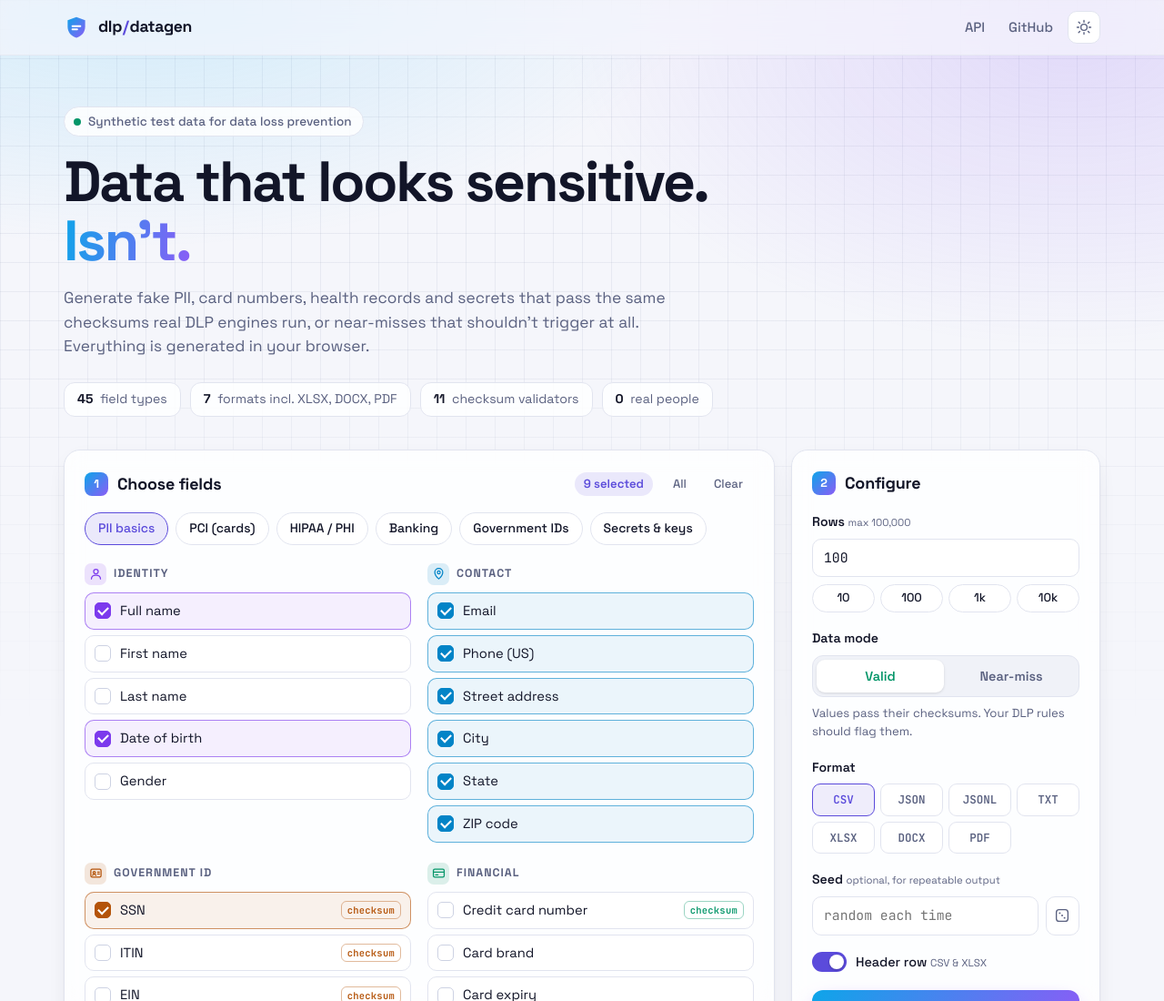
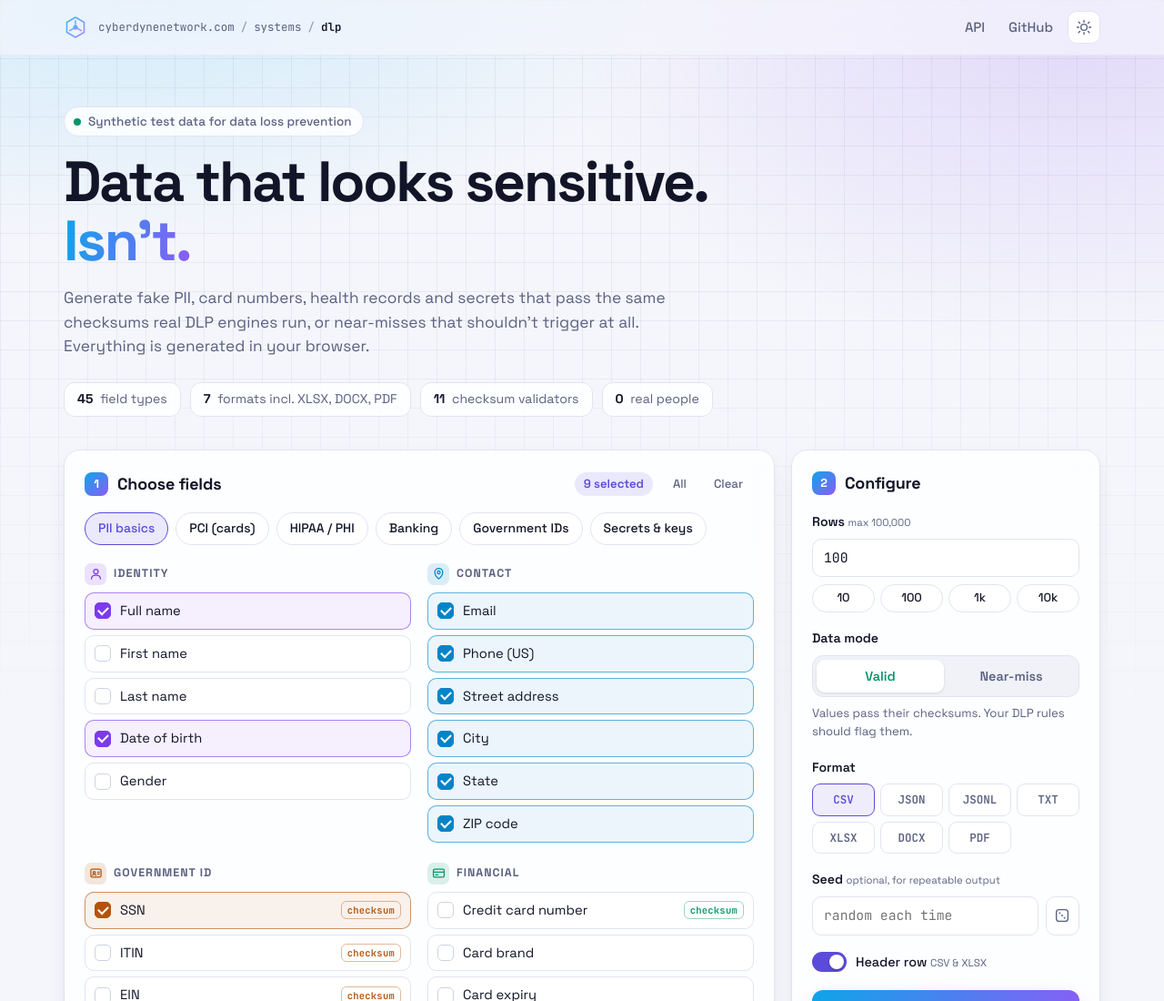
Before and after one commit to revpixel/dlp-datagen, a website built with Vite: page index.html in a window 1280 px wide. Shown: the top 1100 px of the page at 91% size. Built offline with nearby package versions, Linux system fonts and the light colour scheme.

Commit message:
Use the Cyberdyne Network breadcrumb in the top bar
Replaces the dlp/datagen wordmark with the Cyberdyne mark and a
cyberdynenetwork.com / systems / dlp breadcrumb, matching the root
site and pwsh.cyberdynenetwork.com.

Co-Authored-By: Claude Opus 5.5 <noreply@anthropic.com>

```diff
--- a/index.html
+++ b/index.html
@@ -21,19 +21,24 @@
 
 		<header class="nav">
 			<div class="wrap nav-inner">
-				<a class="brand" href="/" aria-label="DLP Datagen home">
-					<svg class="brand-mark" viewBox="0 0 32 32" aria-hidden="true">
-						<defs>
-							<linearGradient id="bm" x1="0" y1="0" x2="1" y2="1">
-								<stop offset="0" stop-color="var(--grad-a)" />
-								<stop offset="1" stop-color="var(--grad-b)" />
-							</linearGradient>
-						</defs>
-						<path d="M16 3l11 4v8c0 7-4.7 12.4-11 14-6.3-1.6-11-7-11-14V7z" fill="url(#bm)" />
-						<path d="M11 14.5h10M11 18.5h6" stroke="#fff" stroke-width="2.2" stroke-linecap="round" />
-					</svg>
-					<span class="brand-text">dlp<span class="brand-slash">/</span>datagen</span>
-				</a>
+				<div class="brand">
+					<a class="home" href="https://cyberdynenetwork.com/" aria-label="Cyberdyne Network home">
+						<svg class="mark" viewBox="0 0 32 32" aria-hidden="true">
+							<defs>
+								<linearGradient id="mk" x1="0" y1="0" x2="1" y2="1">
+									<stop offset="0" stop-color="#38bdf8" />
+									<stop offset="1" stop-color="#a78bfa" />
+								</linearGradient>
+							</defs>
+							<path d="M16 2.5l11.7 6.75v13.5L16 29.5 4.3 22.75V9.25z" fill="none" stroke="url(#mk)" stroke-width="2" stroke-linejoin="round" />
+							<circle cx="16" cy="16" r="3.2" fill="url(#mk)" />
+							<path d="M16 12.8V7M18.8 17.6l5 2.9M13.2 17.6l-5 2.9" stroke="url(#mk)" stroke-width="1.8" stroke-linecap="round" />
+						</svg>
+					</a>
+					<nav class="crumbs" aria-label="Breadcrumb">
+						<a class="root" href="https://cyberdynenetwork.com/">cyberdynenetwork.com</a><span class="sep root">/</span><span>systems</span><span class="sep">/</span><a class="here" href="/" aria-current="page">dlp</a>
+					</nav>
+				</div>
 				<nav class="nav-links" aria-label="Site">
 					<a href="#api">API</a>
 					<a href="https://github.com/revpixel/dlp-datagen">GitHub</a>
--- a/src/web/style.css
+++ b/src/web/style.css
@@ -157,9 +157,15 @@ svg { flex: none; }
 	border-bottom: 1px solid color-mix(in srgb, var(--border) 70%, transparent);
 }
 .nav-inner { display: flex; align-items: center; justify-content: space-between; height: 60px; }
-.brand { display: flex; align-items: center; gap: 10px; text-decoration: none; font-weight: 700; font-size: 1.1rem; letter-spacing: -0.02em; }
-.brand-mark { width: 28px; height: 28px; }
-.brand-slash { color: var(--accent); margin: 0 1px; }
+/* Cyberdyne Network breadcrumb, shared with cyberdynenetwork.com and pwsh. */
+.brand { display: flex; align-items: center; gap: 12px; min-width: 0; font-family: var(--font-mono); font-size: 0.78rem; }
+.home { display: block; line-height: 0; border-radius: 6px; }
+.mark { width: 26px; height: 26px; }
+.crumbs { display: flex; align-items: center; gap: 7px; color: var(--muted); white-space: nowrap; min-width: 0; }
+.crumbs a { color: inherit; text-decoration: none; }
+.crumbs a:hover { color: var(--text); }
+.crumbs .sep { color: var(--faint); }
+.crumbs .here { color: var(--text); font-weight: 600; }
 .nav-links { display: flex; align-items: center; gap: 6px; }
 .nav-links a { text-decoration: none; color: var(--muted); padding: 6px 10px; border-radius: 8px; font-weight: 500; font-size: 0.93rem; }
 .nav-links a:hover { color: var(--text); background: var(--surface-2); }
@@ -553,6 +559,7 @@ td .hit, td .miss { padding: 2px 6px; }
 	.hero { padding-top: 36px; }
 	.card { padding: 16px; border-radius: 16px; }
 	.nav-links a { padding: 6px 7px; }
+	.crumbs .root { display: none; }
 	.field-groups { grid-template-columns: minmax(0, 1fr); }
 }
 
```
